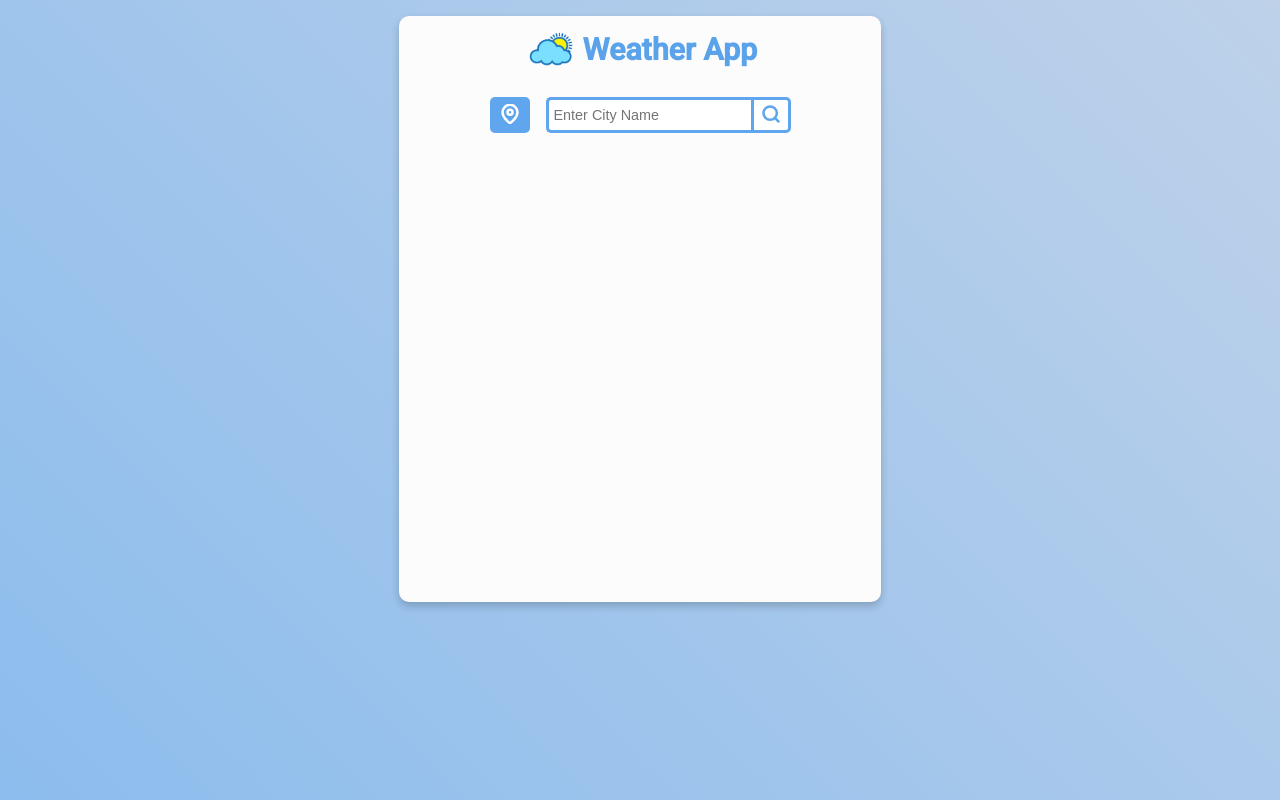
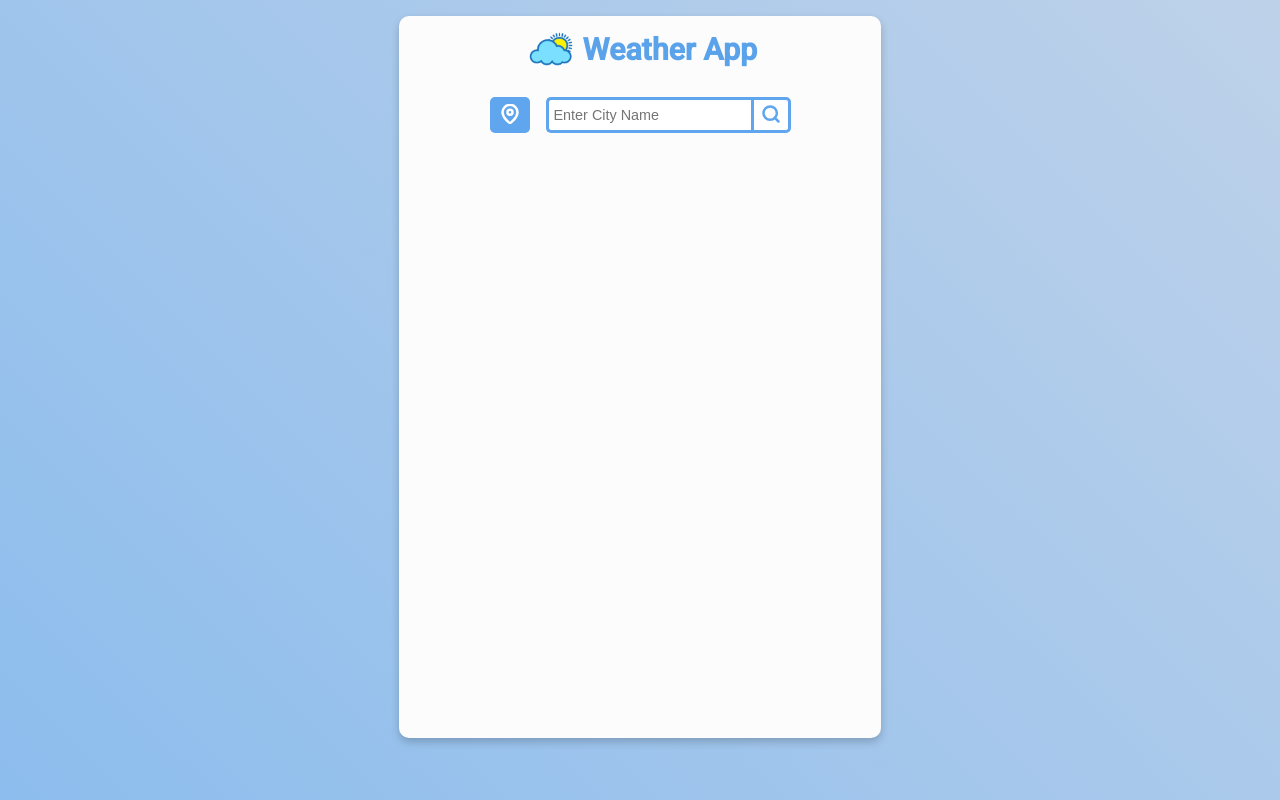
Before and after one commit to rahimratnani/weather-app, a React (Create React App) app: page / in a window 1280 px wide. Built offline with nearby package versions, Linux system fonts and the light colour scheme; no server answers.

Commit message:
Add media queries.

```diff
--- a/src/App.css
+++ b/src/App.css
@@ -15,3 +15,27 @@
     box-shadow: none;
   }
 }
+
+@media only screen and (max-width: 1400px) {
+  .App {
+    height: 90vh;
+  }
+}
+
+@media only screen and (max-width: 992px) {
+  .App {
+    height: 48vh;
+  }
+}
+
+@media only screen and (max-width: 768px) {
+  .App {
+    height: 65vh;
+  }
+}
+
+@media only screen and (width: 540px) {
+  .App {
+    height: 77vh;
+  }
+}
```
